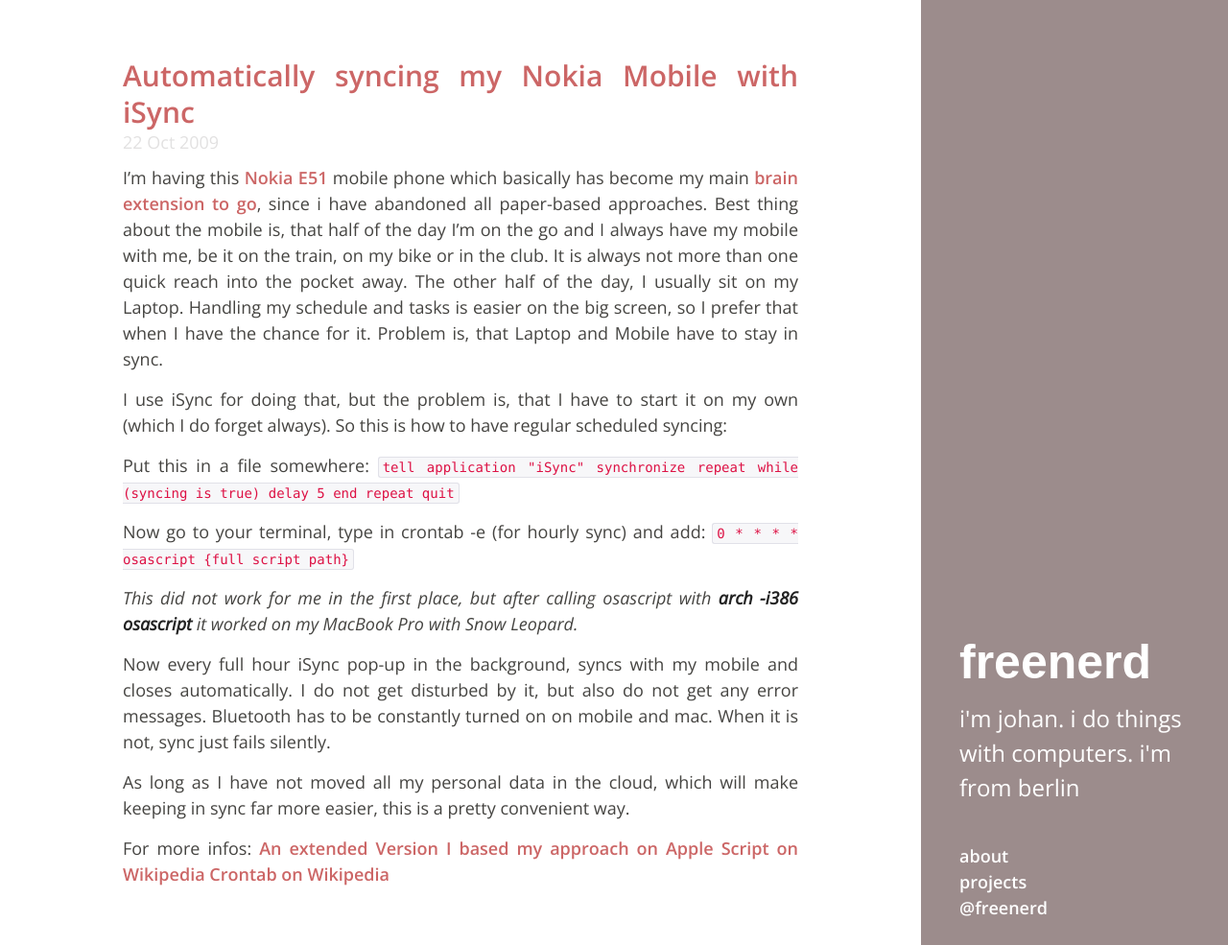
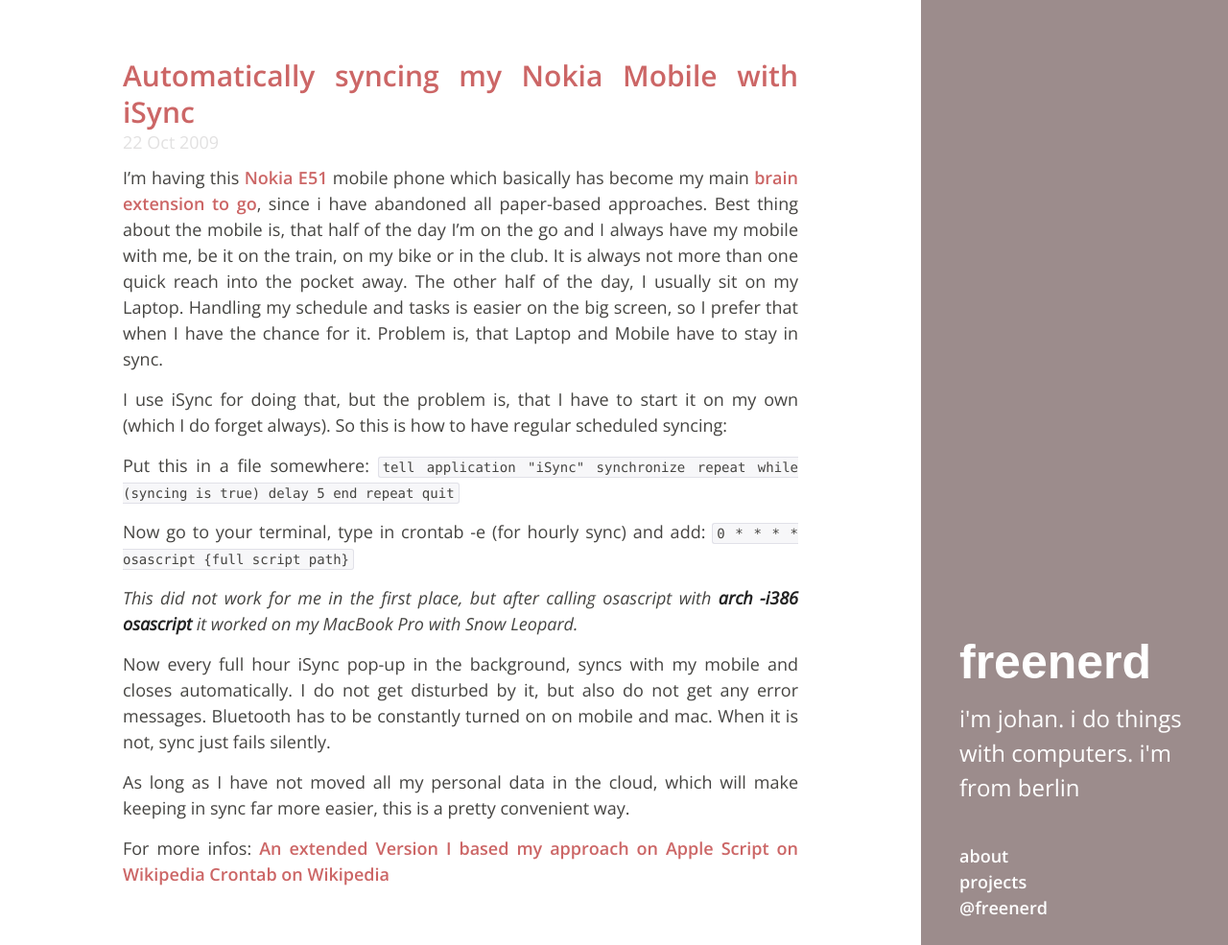
Before and after one commit to freenerd/freenerd.github.io, a Jekyll site: the page built from _posts/2009-10-22-automatically-syncing-my-nokia-mobile-with-isync.markdown, in a window 1280 px wide and 985 px high. Shown: the whole window at 96% size. Built offline with Jekyll 4.4.1, drawn with Linux system fonts in a browser that asks for light colours; Markdown is read by kramdown in place of the engine named in the settings.

Commit message:
Grey inline code blocks

```diff
--- a/public/css/hyde.css
+++ b/public/css/hyde.css
@@ -131,7 +131,6 @@
 }
 code {
   padding: 2px 4px;
-  color: #d14;
   background-color: #f7f7f9;
   border: 1px solid #e1e1e8;
 }
```
